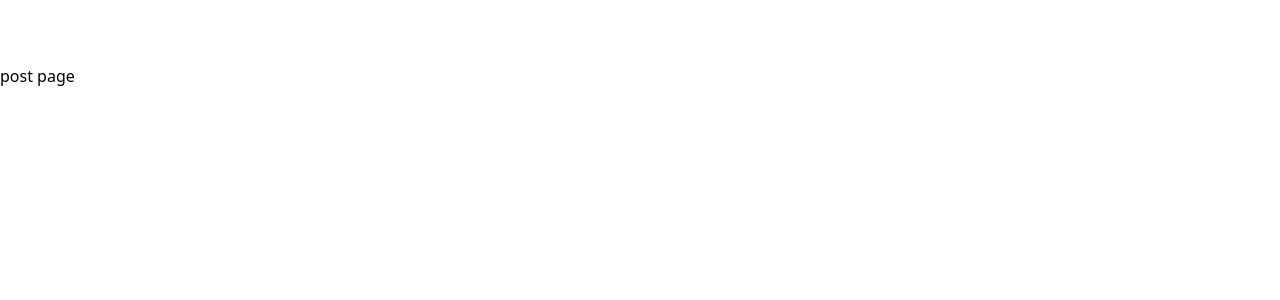
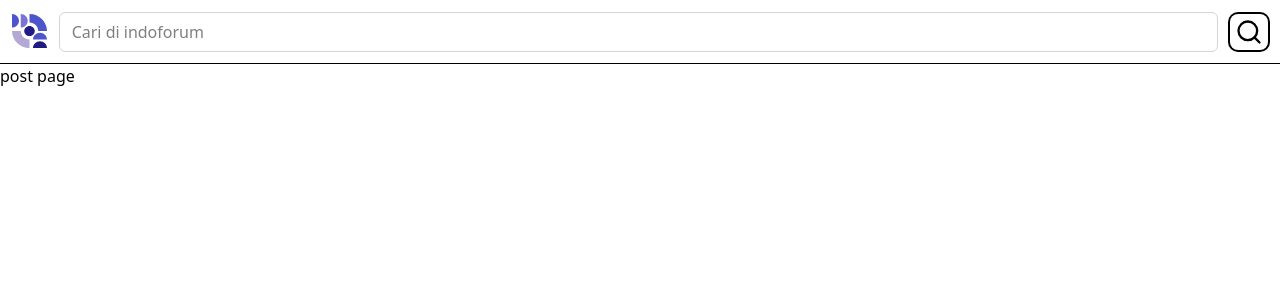
Before and after one commit to MrIrawan/indoforum, a Next.js app: page /post in a window 1280 px wide. Shown: the top 300 px of the page. Built offline with nearby package versions, Linux system fonts and the light colour scheme.

Commit message:
membuat post page navbar di dalam post layout

```diff
--- a/src/app/post/layout.js
+++ b/src/app/post/layout.js
@@ -1,11 +1,23 @@
+import Image from "next/image"
+import indoforumLogo from "../../../public/images/indoforum-logo.svg"
+import { Search } from "lucide-react"
+
 export default function PostLayout({ children }) {
     return (
         <>
             <header className="w-full">
-                <div className="w-full h-16 bg-white">
-                    <div className="w-32 h-32 overflow-hidden">
-                        <img />
+                <div className="w-full h-16 bg-white px-3 py-3 flex items-center gap-3 border-b">
+                    <div className="w-9 h-9 overflow-hidden">
+                        <Image
+                            src={indoforumLogo}
+                        />
                     </div>
+                    <form className="w-full flex items-center gap-3">
+                        <input type="text" placeholder="Cari di indoforum" className="w-full h-full border border-gray-300 rounded-md px-3 py-2 focus:outline-none" />
+                        <button type="submit" className="w-10 h-9 flex items-center justify-center ring-2 rounded-lg">
+                            <Search className="w-7 h-7" />
+                        </button>
+                    </form>
                 </div>
             </header>
             { children }
```
Also changed, not shown: public/images/indoforum-logo.svg (added).
